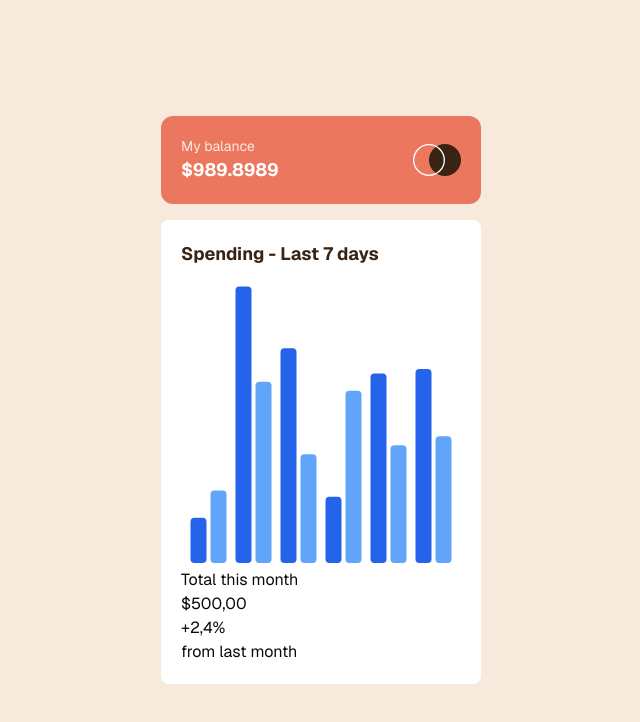
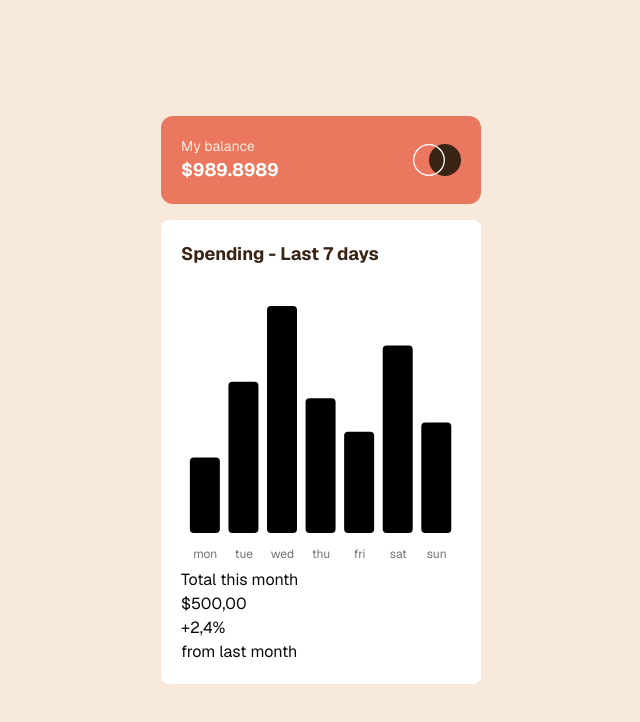
Before and after one commit to orazdaurenov/expense-chart, a Next.js app: page / in a window 1280 px wide. Shown: the top 722 px of the page, without its empty margins (319-959 px from the left). Built offline with nearby package versions, Linux system fonts and the light colour scheme.

Commit message:
working chart data

```diff
--- a/src/app/components/Chart.tsx
+++ b/src/app/components/Chart.tsx
@@ -1,16 +1,16 @@
 "use client";
 import React from "react";
 import { ChartConfig, ChartContainer } from "../../components/ui/chart";
-import { Bar, BarChart } from "recharts";
-
+import { Bar, BarChart, XAxis } from "recharts";
+import { data } from "./data";
 const Chart = () => {
   const chartData = [
-    { month: "January", desktop: 50, mobile: 80 },
-    { month: "February", desktop: 305, mobile: 200 },
-    { month: "March", desktop: 237, mobile: 120 },
-    { month: "April", desktop: 73, mobile: 190 },
-    { month: "May", desktop: 209, mobile: 130 },
-    { month: "June", desktop: 214, mobile: 140 },
+    { month: "January", mobile: 80 },
+    { month: "February", mobile: 200 },
+    { month: "March", mobile: 120 },
+    { month: "April", mobile: 190 },
+    { month: "May", mobile: 130 },
+    { month: "June", mobile: 140 },
   ];
 
   const chartConfig = {
@@ -20,18 +20,35 @@ const Chart = () => {
     },
     mobile: {
       label: "Mobile",
-      color: "#60a5fa",
+      color: "red",
     },
   } satisfies ChartConfig;
 
+  const customChartConfig = {
+    mobile: {
+      label: "amount",
+      color: "red",
+    },
+  } satisfies ChartConfig;
   function Component() {
     return (
-      <ChartContainer config={chartConfig} className="min-h-[300px] w-full">
-        <BarChart accessibilityLayer data={chartData}>
-          <Bar dataKey="desktop" fill="var(--color-desktop)" radius={4} />
-          <Bar dataKey="mobile" fill="var(--color-mobile)" radius={4} />
-        </BarChart>
-      </ChartContainer>
+      <>
+        <ChartContainer
+          config={customChartConfig}
+          className="min-h-[300px] w-full"
+        >
+          <BarChart accessibilityLayer data={data}>
+            <Bar dataKey="amount" fill="var(--color-desktop)" radius={4} />
+            <XAxis
+              dataKey="day"
+              tickLine={false}
+              tickMargin={10}
+              axisLine={false}
+              tickFormatter={(value) => value.slice(0, 3)}
+            />
+          </BarChart>
+        </ChartContainer>
+      </>
     );
   }
 
--- a/src/app/components/Overview.tsx
+++ b/src/app/components/Overview.tsx
@@ -1,7 +1,6 @@
 "use client";
 import React from "react";
 import Chart from "./Chart";
-
 const Overview = () => {
   return (
     <div className="rounded-lg bg-white p-5">
--- /dev/null
+++ b/src/app/components/data.tsx
@@ -0,0 +1,30 @@
+export const data = [
+  {
+    day: "mon",
+    amount: 17.45,
+  },
+  {
+    day: "tue",
+    amount: 34.91,
+  },
+  {
+    day: "wed",
+    amount: 52.36,
+  },
+  {
+    day: "thu",
+    amount: 31.07,
+  },
+  {
+    day: "fri",
+    amount: 23.39,
+  },
+  {
+    day: "sat",
+    amount: 43.28,
+  },
+  {
+    day: "sun",
+    amount: 25.48,
+  },
+];
```
